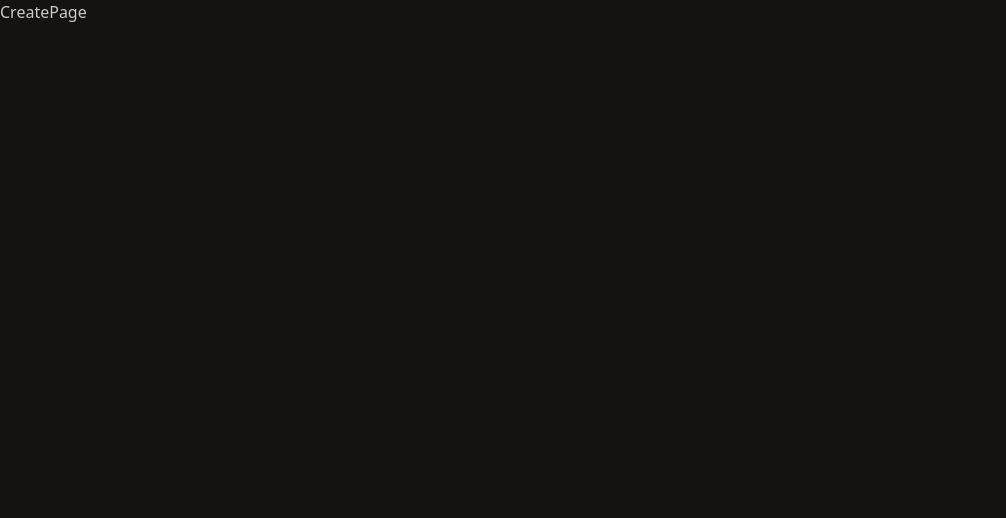
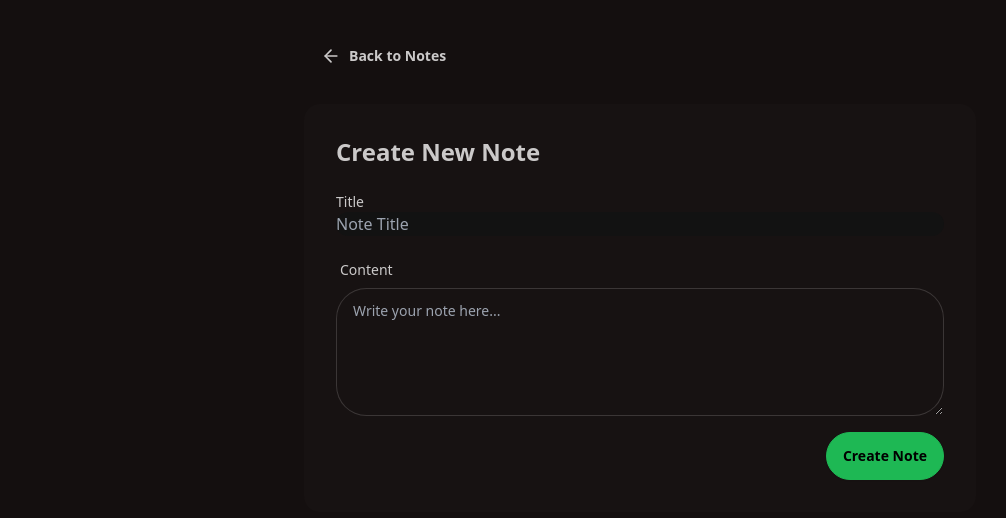
Before and after one commit to LearnerAnuprash/NotesApp, a React app in the folder frontend/: page /create in a window 1280 px wide. Shown: the top 518 px of the page, without its empty margins (0-1006 px from the left). Built offline with nearby package versions, Linux system fonts and the light colour scheme; the HTML template or start-up script is replaced by a standard one.

Commit message:
feat: create page with hot toast

```diff
--- /dev/null
+++ b/frontend/src/components/NoteCard.jsx
@@ -0,0 +1,32 @@
+import { PenSquareIcon, Trash2Icon } from "lucide-react";
+import { Link } from "react-router";
+import React from "react";
+import { formatDate } from "../lib/utils.js";
+
+const NoteCard = ({ note }) => {
+  return (
+    <Link
+      to={`/note/${note._id}`}
+      className="card bg-base-100 hover:shadow-lg transition-all duration-200 border-t-4 border-solid border-[#00FF9D]"
+    >
+      <div className="card-body">
+        <h3 className="card-title text-base-content">{note.title}</h3>
+        <p className="text-base-content/70 line-clamp-3">{note.content}</p>
+        <div className="card-actions justify-between items-center mt-4">
+          <span className="text-sm text-base-content/60">
+            {formatDate(new Date(note.createdAt))}
+          </span>
+          <div className="flex items-center gap-1">
+            <PenSquareIcon className="size-4" />
+
+            <button className="btn btn-ghost btn-xs text-error">
+              <Trash2Icon className="size-4" />
+            </button>
+          </div>
+        </div>
+      </div>
+    </Link>
+  );
+};
+
+export default NoteCard;
--- /dev/null
+++ b/frontend/src/lib/utils.js
@@ -0,0 +1,9 @@
+// This function formats the date in a proper readable way ..
+
+export function formatDate(date) {
+  return date.toLocaleDateString("en-US", {
+    month: "short",
+    day: "numeric",
+    year: "numeric",
+  });
+}
--- a/frontend/src/pages/CreatePage.jsx
+++ b/frontend/src/pages/CreatePage.jsx
@@ -1,7 +1,91 @@
-import React from "react";
+import { ArrowLeftIcon } from "lucide-react";
+import { useState } from "react";
+import toast from "react-hot-toast";
+import { Link, useNavigate } from "react-router";
 
 const CreatePage = () => {
-  return <div>CreatePage</div>;
+  const [title, setTitle] = useState("");
+  const [content, setContent] = useState("");
+  const [loading, setLoading] = useState(false);
+
+  const navigate = useNavigate();
+
+  const handleSubmit = async (e) => {
+    e.preventDefault();
+
+    if (!title.trim() || !content.trim()) {
+      toast.error("All fields are required");
+      return;
+    }
+
+    setLoading(true);
+    try {
+      await axios.post("http://localhost:5001/api/notes", {
+        title,
+        content,
+      });
+      toast.success("Note created successfully!");
+      navigate();
+    } catch (error) {
+      console.log("Error creating note", error);
+      toast.error("failed to create note!");
+    } finally {
+      setLoading(false);
+    }
+  };
+
+  return (
+    <div className="min-h-screen bg-base-200 ">
+      <div className="container mx-auto px-4 py-8">
+        <div className="max-w-2xl mx-auto ">
+          <Link to={"/"} className="btn btn-ghost mb-6">
+            <ArrowLeftIcon className="size-5" />
+            Back to Notes
+          </Link>
+
+          <div className="card bg-base-100">
+            <div className="card-body">
+              <h2 className="card-title text-2xl mb-4">Create New Note</h2>
+              <form onSubmit={handleSubmit}>
+                <div className="form-control mb-4">
+                  <label className="label-text">Title</label>
+                  <input
+                    type="text"
+                    placeholder="Note Title"
+                    className="input-bordered rounded-2xl"
+                    value={title}
+                    onChange={(e) => setTitle(e.target.value)}
+                  />
+                </div>
+
+                <div className="form-control mb-4">
+                  <label className="label">
+                    <span className="label-text">Content</span>
+                  </label>
+                  <textarea
+                    placeholder="Write your note here..."
+                    className="textarea textarea-bordered h-32"
+                    value={content}
+                    onChange={(e) => setContent(e.target.value)}
+                  />
+                </div>
+
+                <div className="card-actions justify-end">
+                  <button
+                    type="submit"
+                    className="btn btn-primary"
+                    disabled={loading}
+                  >
+                    {loading ? "Creating..." : "Create Note"}
+                  </button>
+                </div>
+              </form>
+            </div>
+          </div>
+        </div>
+      </div>
+    </div>
+  );
 };
 
 export default CreatePage;
--- a/frontend/src/pages/HomePage.jsx
+++ b/frontend/src/pages/HomePage.jsx
@@ -2,9 +2,11 @@
 import { useEffect, useState } from "react";
 import RateLimitedUI from "../components/RateLimitedUI";
 import axios from "axios";
+import toast from "react-hot-toast";
+import NoteCard from "../components/NoteCard";
 
 const HomePage = () => {
-  const [isRateLimited, setIsRateLimited] = useState(true);
+  const [isRateLimited, setIsRateLimited] = useState(false);
   const [notes, setNotes] = useState([]);
   const [loading, setLoading] = useState(true);
 
@@ -12,10 +14,18 @@
     const fetchNotes = async () => {
       try {
         const res = await axios.get("http://localhost:5001/api/notes");
-        const data = await res.json();
         console.log(res.data);
+        setNotes(res.data);
+        setIsRateLimited(false);
       } catch (error) {
         console.log("Error fetching notes");
+        if (error.response.status == 429) {
+          setIsRateLimited(true);
+        } else {
+          toast.error("Failed to load note");
+        }
+      } finally {
+        setLoading(false);
       }
     };
     fetchNotes();
@@ -25,6 +35,20 @@
     <div className="min-h-screen">
       <Navbar />
       {isRateLimited && <RateLimitedUI />}
+
+      <div className="max-w-7xl mx-auto p-4 mt-6">
+        {loading && (
+          <div className="text-center text-primary py-10">Loading notes...</div>
+        )}
+
+        {notes.length > 0 && !isRateLimited && (
+          <div className="grid gridcols-1 md:grid-cols-2 lg:grid-cols-3 gap-6">
+            {notes.map((note) => (
+              <NoteCard key={note._id} note={note} />
+            ))}
+          </div>
+        )}
+      </div>
     </div>
   );
 };
```
Also changed, not shown: 1 other file (tests, documents, lock files or other folders).
